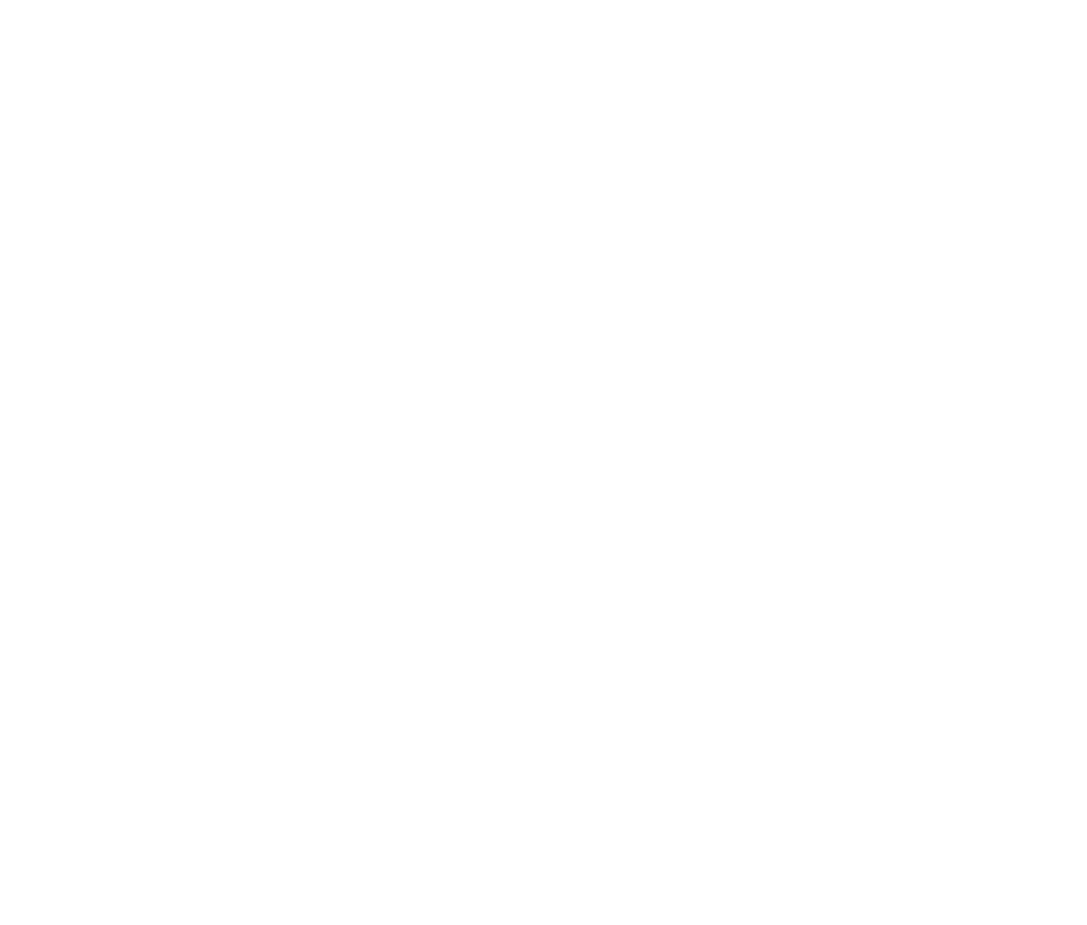
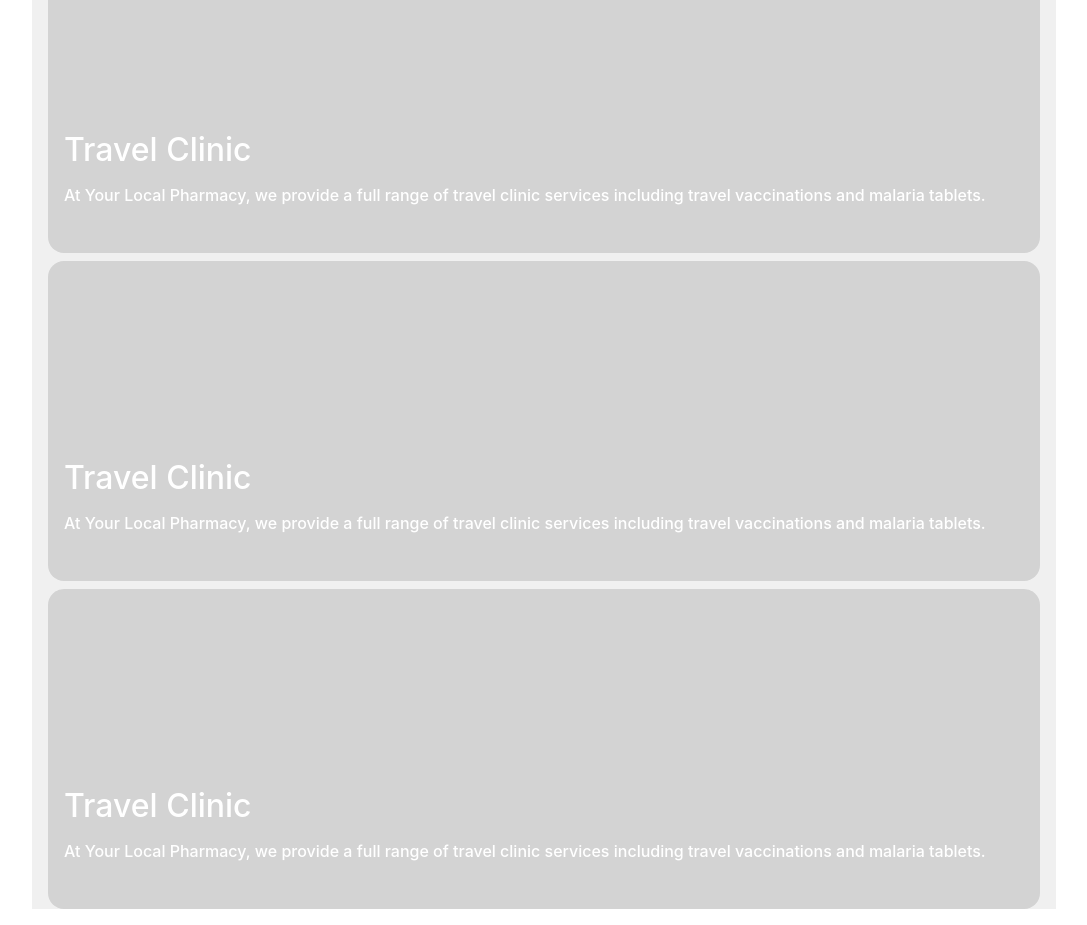
Before and after one commit to AranAtwal/SidleyPharmacy, a React (Create React App) app: page /Home in a window 1280 px wide. Shown: the part 680-1605 px from the top of the page, without its empty margins (96-1183 px from the left). Before the commit the page ends 800 px from the top, so only its background shows below. Built offline with nearby package versions, Linux system fonts and the light colour scheme.

Commit message:
Adding services and basic styling

```diff
--- a/src/App.css
+++ b/src/App.css
@@ -1,8 +1,8 @@
 /* Default styles for mobile */
 * {
   box-sizing: border-box;
-  margin-block-start: auto;
-  margin-block-end: auto;
+  margin-block-start: unset;
+  margin-block-end: unset;
 }
 
 .content {
--- a/src/App.scss
+++ b/src/App.scss
@@ -1,8 +1,8 @@
 /* Default styles for mobile */
 * {
 	box-sizing: border-box;
-	margin-block-start: auto;
-	margin-block-end: auto;
+	margin-block-start: unset;
+	margin-block-end: unset;
 }
 
 .content {
--- a/src/pages/Home/Home.css
+++ b/src/pages/Home/Home.css
@@ -8,6 +8,10 @@
 }
 section:nth-child(even) {
   background-color: rgb(240, 240, 240);
+}
+
+.title {
+  padding: 0.5rem 0;
 }
 
 .hero {
@@ -73,6 +77,29 @@
   padding: 0.8rem 1rem;
 }
 
+.services-list {
+  display: flex;
+  flex-direction: column;
+  gap: 0.5rem;
+}
+.services-list-item {
+  display: flex;
+  flex-direction: column;
+  justify-content: flex-end;
+  gap: 1rem;
+  background-color: lightgray;
+  position: relative;
+  color: white;
+  font-weight: 500;
+  border-radius: 1rem;
+  padding: 1rem 1rem 3rem;
+  height: 20rem;
+  width: auto;
+  overflow: hidden;
+}
+.services-list-item-title {
+  font-size: 2rem;
+}
 /* Styles for larger screens */
 @media (min-width: 769px) {
   .hero {
--- a/src/pages/Home/Home.js
+++ b/src/pages/Home/Home.js
@@ -64,7 +64,40 @@
 				</section>
 				<section className="services">
 					<div className="container">
-						<h1>lorem ipsum</h1>
+						<h1 className="title">Services</h1>
+
+						<div className="services-list">
+							<div className="services-list-item">
+								<div className="services-list-item-title">
+									Travel Clinic
+								</div>
+								<div className="services-list-item-description">
+									At Your Local Pharmacy, we provide a full
+									range of travel clinic services including
+									travel vaccinations and malaria tablets.
+								</div>
+							</div>
+							<div className="services-list-item">
+								<div className="services-list-item-title">
+									Travel Clinic
+								</div>
+								<div className="services-list-item-description">
+									At Your Local Pharmacy, we provide a full
+									range of travel clinic services including
+									travel vaccinations and malaria tablets.
+								</div>
+							</div>
+							<div className="services-list-item">
+								<div className="services-list-item-title">
+									Travel Clinic
+								</div>
+								<div className="services-list-item-description">
+									At Your Local Pharmacy, we provide a full
+									range of travel clinic services including
+									travel vaccinations and malaria tablets.
+								</div>
+							</div>
+						</div>
 					</div>
 				</section>
 			</main>
--- a/src/pages/Home/Home.scss
+++ b/src/pages/Home/Home.scss
@@ -9,6 +9,10 @@
 	&:nth-child(even) {
 		background-color: rgb(240, 240, 240);
 	}
+}
+
+.title {
+	padding: 0.5rem 0;
 }
 
 .hero {
@@ -81,6 +85,59 @@
 	}
 }
 
+.services {
+	&-list {
+		display: flex;
+		flex-direction: column;
+		gap: 0.5rem;
+
+		&-item {
+			display: flex;
+			flex-direction: column;
+			justify-content: flex-end;
+			gap: 1rem;
+
+			background-color: lightgray;
+
+			// background-image: url("../../assets/images/pharmacist.jpeg"); /* Path relative to the CSS file */
+			// background-size: cover; /* Cover the entire area of the element */
+			// background-position: center; /* Center the image in the element */
+			// background-repeat: no-repeat; /* Do not repeat the image */
+			position: relative;
+			color: white;
+			font-weight: 500;
+			border-radius: 1rem;
+			padding: 1rem 1rem 3rem;
+			height: 20rem;
+			width: auto;
+			overflow: hidden;
+
+			// &::after {
+			// 	content: "";
+			// 	position: absolute;
+			// 	top: 0;
+			// 	left: 0;
+			// 	right: 0;
+			// 	bottom: 0;
+			// 	background: rgba(
+			// 		0,
+			// 		0,
+			// 		0,
+			// 		0.5
+			// 	); /* Dark overlay with 50% opacity */
+			// 	pointer-events: none;
+			// }
+
+			&-title {
+				font-size: 2rem;
+			}
+
+			&-description {
+			}
+		}
+	}
+}
+
 /* Styles for larger screens */
 @media (min-width: 769px) {
 	.hero {
```
Also changed, not shown: 2 other files (tests, documents, lock files or other folders).
